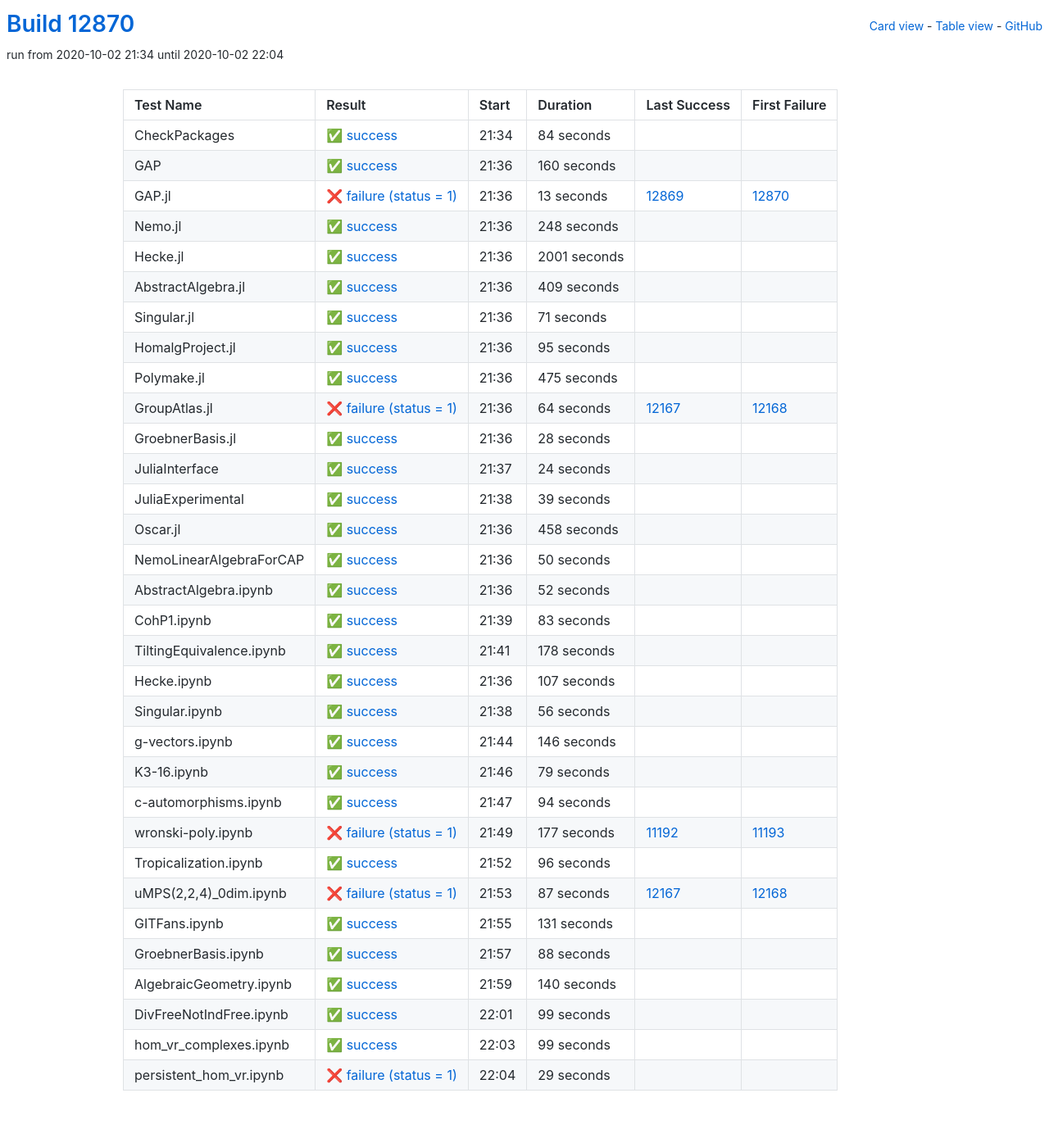
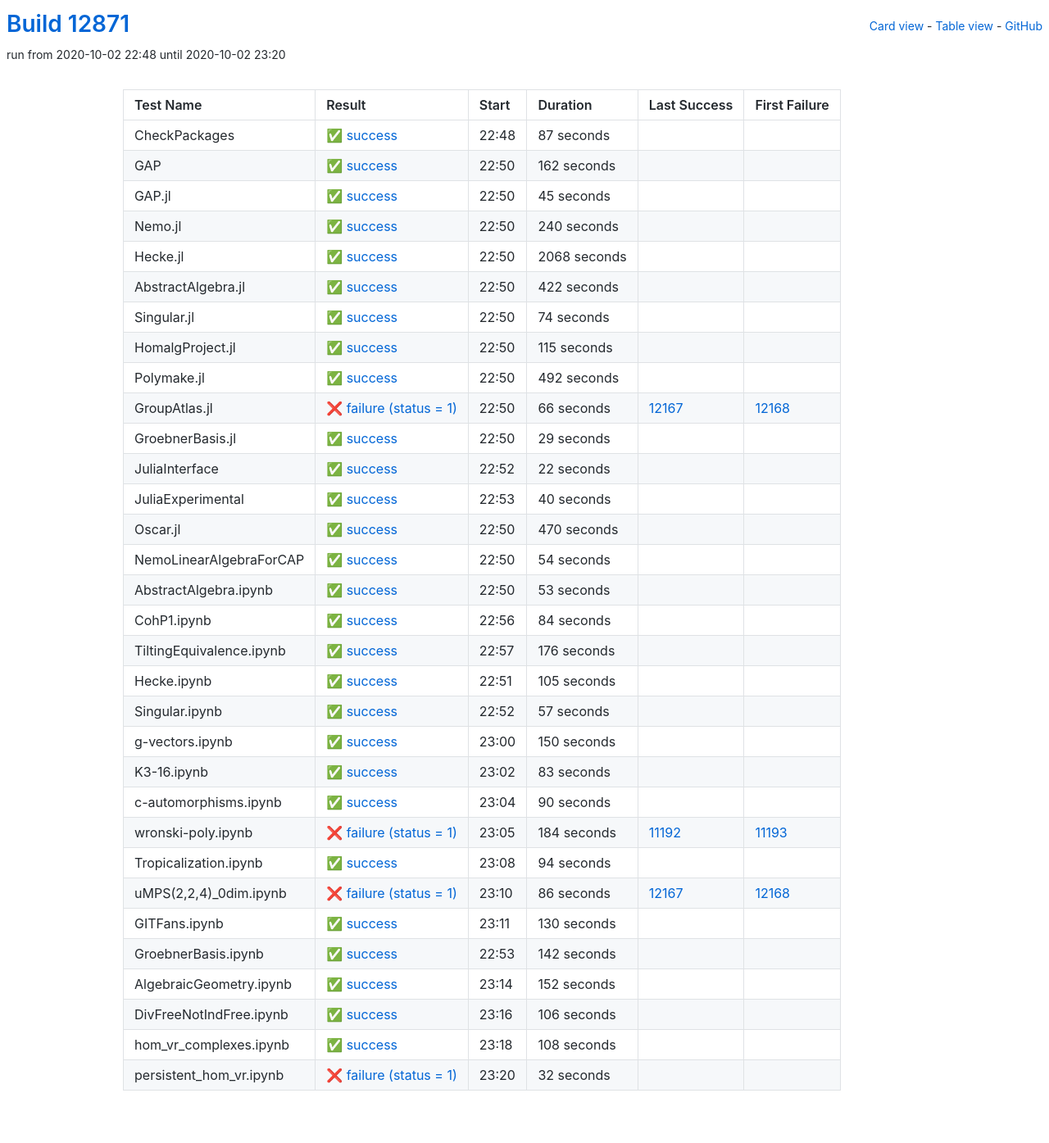
Before and after one commit to oscar-system/oscar-ci-status, a Jekyll site: the page built from table.html, in a window 1280 px wide. Shown: the whole page at 82% size. Built offline with Jekyll 4.4.1, drawn with Linux system fonts in a browser that asks for light colours.

Commit message:
Build #12871

```diff
--- a/_data/ci.yml
+++ b/_data/ci.yml
@@ -1,6 +1,6 @@
 ---
-build: 12870
-build_url: https://oscarci.mathematik.uni-kl.de/job/oscar/12870/
+build: 12871
+build_url: https://oscarci.mathematik.uni-kl.de/job/oscar/12871/
 job: oscar
 organization: oscar-system
 repo: oscar-ci-status
@@ -8,8 +8,200 @@
 tests:
 - name: CheckPackages
   id: checkpackages
-  log: https://oscarci.mathematik.uni-kl.de/job/oscar/12870/artifact/logs/build-12870/CheckPackages.log
-  start: 2020-10-02 21:34
+  log: https://oscarci.mathematik.uni-kl.de/job/oscar/12871/artifact/logs/build-12871/CheckPackages.log
+  start: 2020-10-02 22:48
+  success: true
+  exitcode: 0
+  status: success
+  duration: 87
+  last_success: false
+  last_success_url:
+  first_failure: false
+  first_failure_url:
+- name: GAP
+  id: gap
+  log: https://oscarci.mathematik.uni-kl.de/job/oscar/12871/artifact/logs/build-12871/GAP.log
+  start: 2020-10-02 22:50
+  success: true
+  exitcode: 0
+  status: success
+  duration: 162
+  last_success: false
+  last_success_url:
+  first_failure: false
+  first_failure_url:
+- name: GAP.jl
+  id: gap-jl
+  log: https://oscarci.mathematik.uni-kl.de/job/oscar/12871/artifact/logs/build-12871/GAP.jl.log
+  start: 2020-10-02 22:50
+  success: true
+  exitcode: 0
+  status: success
+  duration: 45
+  last_success: false
+  last_success_url:
+  first_failure: false
+  first_failure_url:
+- name: Nemo.jl
+  id: nemo-jl
+  log: https://oscarci.mathematik.uni-kl.de/job/oscar/12871/artifact/logs/build-12871/Nemo.jl.log
+  start: 2020-10-02 22:50
+  success: true
+  exitcode: 0
+  status: success
+  duration: 240
+  last_success: false
+  last_success_url:
+  first_failure: false
+  first_failure_url:
+- name: Hecke.jl
+  id: hecke-jl
+  log: https://oscarci.mathematik.uni-kl.de/job/oscar/12871/artifact/logs/build-12871/Hecke.jl.log
+  start: 2020-10-02 22:50
+  success: true
+  exitcode: 0
+  status: success
+  duration: 2068
+  last_success: false
+  last_success_url:
+  first_failure: false
+  first_failure_url:
+- name: AbstractAlgebra.jl
+  id: abstractalgebra-jl
+  log: https://oscarci.mathematik.uni-kl.de/job/oscar/12871/artifact/logs/build-12871/AbstractAlgebra.jl.log
+  start: 2020-10-02 22:50
+  success: true
+  exitcode: 0
+  status: success
+  duration: 422
+  last_success: false
+  last_success_url:
+  first_failure: false
+  first_failure_url:
+- name: Singular.jl
+  id: singular-jl
+  log: https://oscarci.mathematik.uni-kl.de/job/oscar/12871/artifact/logs/build-12871/Singular.jl.log
+  start: 2020-10-02 22:50
+  success: true
+  exitcode: 0
+  status: success
+  duration: 74
+  last_success: false
+  last_success_url:
+  first_failure: false
+  first_failure_url:
+- name: HomalgProject.jl
+  id: homalgproject-jl
+  log: https://oscarci.mathematik.uni-kl.de/job/oscar/12871/artifact/logs/build-12871/HomalgProject.jl.log
+  start: 2020-10-02 22:50
+  success: true
+  exitcode: 0
+  status: success
+  duration: 115
+  last_success: false
+  last_success_url:
+  first_failure: false
+  first_failure_url:
+- name: Polymake.jl
+  id: polymake-jl
+  log: https://oscarci.mathematik.uni-kl.de/job/oscar/12871/artifact/logs/build-12871/Polymake.jl.log
+  start: 2020-10-02 22:50
+  success: true
+  exitcode: 0
+  status: success
+  duration: 492
+  last_success: false
+  last_success_url:
+  first_failure: false
+  first_failure_url:
+- name: GroupAtlas.jl
+  id: groupatlas-jl
+  log: https://oscarci.mathematik.uni-kl.de/job/oscar/12871/artifact/logs/build-12871/GroupAtlas.jl.log
+  start: 2020-10-02 22:50
+  success: false
+  exitcode: 1
+  status: failure
+  duration: 66
+  last_success: 12167
+  last_success_url: https://oscarci.mathematik.uni-kl.de/job/oscar/12167/
+  first_failure: 12168
+  first_failure_url: https://oscarci.mathematik.uni-kl.de/job/oscar/12168/
+- name: GroebnerBasis.jl
+  id: groebnerbasis-jl
+  log: https://oscarci.mathematik.uni-kl.de/job/oscar/12871/artifact/logs/build-12871/GroebnerBasis.jl.log
+  start: 2020-10-02 22:50
+  success: true
+  exitcode: 0
+  status: success
+  duration: 29
+  last_success: false
+  last_success_url:
+  first_failure: false
+  first_failure_url:
+- name: JuliaInterface
+  id: juliainterface
+  log: https://oscarci.mathematik.uni-kl.de/job/oscar/12871/artifact/logs/build-12871/JuliaInterface.log
+  start: 2020-10-02 22:52
+  success: true
+  exitcode: 0
+  status: success
+  duration: 22
+  last_success: false
+  last_success_url:
+  first_failure: false
+  first_failure_url:
+- name: JuliaExperimental
+  id: juliaexperimental
+  log: https://oscarci.mathematik.uni-kl.de/job/oscar/12871/artifact/logs/build-12871/JuliaExperimental.log
+  start: 2020-10-02 22:53
+  success: true
+  exitcode: 0
+  status: success
+  duration: 40
+  last_success: false
+  last_success_url:
+  first_failure: false
+  first_failure_url:
+- name: Oscar.jl
+  id: oscar-jl
+  log: https://oscarci.mathematik.uni-kl.de/job/oscar/12871/artifact/logs/build-12871/Oscar.jl.log
+  start: 2020-10-02 22:50
+  success: true
+  exitcode: 0
+  status: success
+  duration: 470
+  last_success: false
+  last_success_url:
+  first_failure: false
+  first_failure_url:
+- name: NemoLinearAlgebraForCAP
+  id: nemolinearalgebraforcap
+  log: https://oscarci.mathematik.uni-kl.de/job/oscar/12871/artifact/logs/build-12871/NemoLinearAlgebraForCAP.log
+  start: 2020-10-02 22:50
+  success: true
+  exitcode: 0
+  status: success
+  duration: 54
+  last_success: false
+  last_success_url:
+  first_failure: false
+  first_failure_url:
+- name: AbstractAlgebra.ipynb
+  id: abstractalgebra-ipynb
+  log: https://oscarci.mathematik.uni-kl.de/job/oscar/12871/artifact/logs/build-12871/AbstractAlgebra.ipynb.log
+  start: 2020-10-02 22:50
+  success: true
+  exitcode: 0
+  status: success
+  duration: 53
+  last_success: false
+  last_success_url:
+  first_failure: false
+  first_failure_url:
+- name: CohP1.ipynb
+  id: cohp1-ipynb
+  log: https://oscarci.mathematik.uni-kl.de/job/oscar/12871/artifact/logs/build-12871/CohP1.ipynb.log
+  start: 2020-10-02 22:56
   success: true
   exitcode: 0
   status: success
@@ -18,190 +210,58 @@
   last_success_url:
   first_failure: false
   first_failure_url:
-- name: GAP
-  id: gap
-  log: https://oscarci.mathematik.uni-kl.de/job/oscar/12870/artifact/logs/build-12870/GAP.log
-  start: 2020-10-02 21:36
+- name: TiltingEquivalence.ipynb
+  id: tiltingequivalence-ipynb
+  log: https://oscarci.mathematik.uni-kl.de/job/oscar/12871/artifact/logs/build-12871/TiltingEquivalence.ipynb.log
+  start: 2020-10-02 22:57
   success: true
   exitcode: 0
   status: success
-  duration: 160
+  duration: 176
   last_success: false
   last_success_url:
   first_failure: false
   first_failure_url:
-- name: GAP.jl
-  id: gap-jl
-  log: https://oscarci.mathematik.uni-kl.de/job/oscar/12870/artifact/logs/build-12870/GAP.jl.log
-  start: 2020-10-02 21:36
-  success: false
-  exitcode: 1
-  status: failure
-  duration: 13
-  last_success: 12869
-  last_success_url: https://oscarci.mathematik.uni-kl.de/job/oscar/12869/
-  first_failure: 12870
-  first_failure_url: https://oscarci.mathematik.uni-kl.de/job/oscar/12870/
-- name: Nemo.jl
-  id: nemo-jl
-  log: https://oscarci.mathematik.uni-kl.de/job/oscar/12870/artifact/logs/build-12870/Nemo.jl.log
-  start: 2020-10-02 21:36
+- name: Hecke.ipynb
+  id: hecke-ipynb
+  log: https://oscarci.mathematik.uni-kl.de/job/oscar/12871/artifact/logs/build-12871/Hecke.ipynb.log
+  start: 2020-10-02 22:51
   success: true
   exitcode: 0
   status: success
-  duration: 248
+  duration: 105
   last_success: false
   last_success_url:
   first_failure: false
   first_failure_url:
-- name: Hecke.jl
-  id: hecke-jl
-  log: https://oscarci.mathematik.uni-kl.de/job/oscar/12870/artifact/logs/build-12870/Hecke.jl.log
-  start: 2020-10-02 21:36
+- name: Singular.ipynb
+  id: singular-ipynb
+  log: https://oscarci.mathematik.uni-kl.de/job/oscar/12871/artifact/logs/build-12871/Singular.ipynb.log
+  start: 2020-10-02 22:52
   success: true
   exitcode: 0
   status: success
-  duration: 2001
+  duration: 57
   last_success: false
   last_success_url:
   first_failure: false
   first_failure_url:
-- name: AbstractAlgebra.jl
-  id: abstractalgebra-jl
-  log: https://oscarci.mathematik.uni-kl.de/job/oscar/12870/artifact/logs/build-12870/AbstractAlgebra.jl.log
-  start: 2020-10-02 21:36
+- name: g-vectors.ipynb
+  id: g-vectors-ipynb
+  log: https://oscarci.mathematik.uni-kl.de/job/oscar/12871/artifact/logs/build-12871/g-vectors.ipynb.log
+  start: 2020-10-02 23:00
   success: true
   exitcode: 0
   status: success
-  duration: 409
+  duration: 150
   last_success: false
   last_success_url:
   first_failure: false
   first_failure_url:
-- name: Singular.jl
-  id: singular-jl
-  log: https://oscarci.mathematik.uni-kl.de/job/oscar/12870/artifact/logs/build-12870/Singular.jl.log
-  start: 2020-10-02 21:36
-  success: true
-  exitcode: 0
-  status: success
-  duration: 71
-  last_success: false
-  last_success_url:
-  first_failure: false
-  first_failure_url:
-- name: HomalgProject.jl
-  id: homalgproject-jl
-  log: https://oscarci.mathematik.uni-kl.de/job/oscar/12870/artifact/logs/build-12870/HomalgProject.jl.log
-  start: 2020-10-02 21:36
-  success: true
-  exitcode: 0
-  status: success
-  duration: 95
-  last_success: false
-  last_success_url:
-  first_failure: false
-  first_failure_url:
-- name: Polymake.jl
-  id: polymake-jl
-  log: https://oscarci.mathematik.uni-kl.de/job/oscar/12870/artifact/logs/build-12870/Polymake.jl.log
-  start: 2020-10-02 21:36
-  success: true
-  exitcode: 0
-  status: success
-  duration: 475
-  last_success: false
-  last_success_url:
-  first_failure: false
-  first_failure_url:
-- name: GroupAtlas.jl
-  id: groupatlas-jl
-  log: https://oscarci.mathematik.uni-kl.de/job/oscar/12870/artifact/logs/build-12870/GroupAtlas.jl.log
-  start: 2020-10-02 21:36
-  success: false
-  exitcode: 1
-  status: failure
-  duration: 64
-  last_success: 12167
-  last_success_url: https://oscarci.mathematik.uni-kl.de/job/oscar/12167/
-  first_failure: 12168
-  first_failure_url: https://oscarci.mathematik.uni-kl.de/job/oscar/12168/
-- name: GroebnerBasis.jl
-  id: groebnerbasis-jl
-  log: https://oscarci.mathematik.uni-kl.de/job/oscar/12870/artifact/logs/build-12870/GroebnerBasis.jl.log
-  start: 2020-10-02 21:36
-  success: true
-  exitcode: 0
-  status: success
-  duration: 28
-  last_success: false
-  last_success_url:
-  first_failure: false
-  first_failure_url:
-- name: JuliaInterface
-  id: juliainterface
-  log: https://oscarci.mathematik.uni-kl.de/job/oscar/12870/artifact/logs/build-12870/JuliaInterface.log
-  start: 2020-10-02 21:37
-  success: true
-  exitcode: 0
-  status: success
-  duration: 24
-  last_success: false
-  last_success_url:
-  first_failure: false
-  first_failure_url:
-- name: JuliaExperimental
-  id: juliaexperimental
-  log: https://oscarci.mathematik.uni-kl.de/job/oscar/12870/artifact/logs/build-12870/JuliaExperimental.log
-  start: 2020-10-02 21:38
-  success: true
-  exitcode: 0
-  status: success
-  duration: 39
-  last_success: false
-  last_success_url:
-  first_failure: false
-  first_failure_url:
-- name: Oscar.jl
-  id: oscar-jl
-  log: https://oscarci.mathematik.uni-kl.de/job/oscar/12870/artifact/logs/build-12870/Oscar.jl.log
-  start: 2020-10-02 21:36
-  success: true
-  exitcode: 0
-  status: success
-  duration: 458
-  last_success: false
-  last_success_url:
-  first_failure: false
-  first_failure_url:
-- name: NemoLinearAlgebraForCAP
-  id: nemolinearalgebraforcap
-  log: https://oscarci.mathematik.uni-kl.de/job/oscar/12870/artifact/logs/build-12870/NemoLinearAlgebraForCAP.log
-  start: 2020-10-02 21:36
-  success: true
-  exitcode: 0
-  status: success
-  duration: 50
-  last_success: false
-  last_success_url:
-  first_failure: false
-  first_failure_url:
-- name: AbstractAlgebra.ipynb
-  id: abstractalgebra-ipynb
-  log: https://oscarci.mathematik.uni-kl.de/job/oscar/12870/artifact/logs/build-12870/AbstractAlgebra.ipynb.log
-  start: 2020-10-02 21:36
-  success: true
-  exitcode: 0
-  status: success
-  duration: 52
-  last_success: false
-  last_success_url:
-  first_failure: false
-  first_failure_url:
-- name: CohP1.ipynb
-  id: cohp1-ipynb
-  log: https://oscarci.mathematik.uni-kl.de/job/oscar/12870/artifact/logs/build-12870/CohP1.ipynb.log
-  start: 2020-10-02 21:39
+- name: K3-16.ipynb
+  id: k3-16-ipynb
+  log: https://oscarci.mathematik.uni-kl.de/job/oscar/12871/artifact/logs/build-12871/K3-16.ipynb.log
+  start: 2020-10-02 23:02
   success: true
   exitcode: 0
   status: success
@@ -210,70 +270,34 @@
   last_success_url:
   first_failure: false
   first_failure_url:
-- name: TiltingEquivalence.ipynb
-  id: tiltingequivalence-ipynb
-  log: https://oscarci.mathematik.uni-kl.de/job/oscar/12870/artifact/logs/build-12870/TiltingEquivalence.ipynb.log
-  start: 2020-10-02 21:41
+- name: c-automorphisms.ipynb
+  id: c-automorphisms-ipynb
+  log: https://oscarci.mathematik.uni-kl.de/job/oscar/12871/artifact/logs/build-12871/c-automorphisms.ipynb.log
+  start: 2020-10-02 23:04
   success: true
   exitcode: 0
   status: success
-  duration: 178
+  duration: 90
   last_success: false
   last_success_url:
   first_failure: false
   first_failure_url:
-- name: Hecke.ipynb
-  id: hecke-ipynb
-  log: https://oscarci.mathematik.uni-kl.de/job/oscar/12870/artifact/logs/build-12870/Hecke.ipynb.log
-  start: 2020-10-02 21:36
-  success: true
-  exitcode: 0
-  status: success
-  duration: 107
-  last_success: false
-  last_success_url:
-  first_failure: false
-  first_failure_url:
-- name: Singular.ipynb
-  id: singular-ipynb
-  log: https://oscarci.mathematik.uni-kl.de/job/oscar/12870/artifact/logs/build-12870/Singular.ipynb.log
-  start: 2020-10-02 21:38
-  success: true
-  exitcode: 0
-  status: success
-  duration: 56
-  last_success: false
-  last_success_url:
-  first_failure: false
-  first_failure_url:
-- name: g-vectors.ipynb
-  id: g-vectors-ipynb
-  log: https://oscarci.mathematik.uni-kl.de/job/oscar/12870/artifact/logs/build-12870/g-vectors.ipynb.log
-  start: 2020-10-02 21:44
-  success: true
-  exitcode: 0
-  status: success
-  duration: 146
-  last_success: false
-  last_success_url:
-  first_failure: false
-  first_failure_url:
-- name: K3-16.ipynb
-  id: k3-16-ipynb
-  log: https://oscarci.mathematik.uni-kl.de/job/oscar/12870/artifact/logs/build-12870/K3-16.ipynb.log
-  start: 2020-10-02 21:46
-  success: true
-  exitcode: 0
-  status: success
-  duration: 79
-  last_success: false
-  last_success_url:
-  first_failure: false
-  first_failure_url:
-- name: c-automorphisms.ipynb
-  id: c-automorphisms-ipynb
-  log: https://oscarci.mathematik.uni-kl.de/job/oscar/12870/artifact/logs/build-12870/c-automorphisms.ipynb.log
-  start: 2020-10-02 21:47
+- name: wronski-poly.ipynb
+  id: wronski-poly-ipynb
+  log: https://oscarci.mathematik.uni-kl.de/job/oscar/12871/artifact/logs/build-12871/wronski-poly.ipynb.log
+  start: 2020-10-02 23:05
+  success: false
+  exitcode: 1
+  status: failure
+  duration: 184
+  last_success: 11192
+  last_success_url: https://oscarci.mathematik.uni-kl.de/job/oscar/11192/
+  first_failure: 11193
+  first_failure_url: https://oscarci.mathematik.uni-kl.de/job/oscar/11193/
+- name: Tropicalization.ipynb
+  id: tropicalization-ipynb
+  log: https://oscarci.mathematik.uni-kl.de/job/oscar/12871/artifact/logs/build-12871/Tropicalization.ipynb.log
+  start: 2020-10-02 23:08
   success: true
   exitcode: 0
   status: success
@@ -282,110 +306,86 @@
   last_success_url:
   first_failure: false
   first_failure_url:
-- name: wronski-poly.ipynb
-  id: wronski-poly-ipynb
-  log: https://oscarci.mathematik.uni-kl.de/job/oscar/12870/artifact/logs/build-12870/wronski-poly.ipynb.log
-  start: 2020-10-02 21:49
+- name: uMPS(2,2,4)_0dim.ipynb
+  id: umps-2-2-4-0dim-ipynb
+  log: https://oscarci.mathematik.uni-kl.de/job/oscar/12871/artifact/logs/build-12871/uMPS-2-2-4-_0dim.ipynb.log
+  start: 2020-10-02 23:10
   success: false
   exitcode: 1
   status: failure
-  duration: 177
-  last_success: 11192
-  last_success_url: https://oscarci.mathematik.uni-kl.de/job/oscar/11192/
-  first_failure: 11193
-  first_failure_url: https://oscarci.mathematik.uni-kl.de/job/oscar/11193/
-- name: Tropicalization.ipynb
-  id: tropicalization-ipynb
-  log: https://oscarci.mathematik.uni-kl.de/job/oscar/12870/artifact/logs/build-12870/Tropicalization.ipynb.log
-  start: 2020-10-02 21:52
-  success: true
-  exitcode: 0
-  status: success
-  duration: 96
-  last_success: false
-  last_success_url:
-  first_failure: false
-  first_failure_url:
-- name: uMPS(2,2,4)_0dim.ipynb
-  id: umps-2-2-4-0dim-ipynb
-  log: https://oscarci.mathematik.uni-kl.de/job/oscar/12870/artifact/logs/build-12870/uMPS-2-2-4-_0dim.ipynb.log
-  start: 2020-10-02 21:53
-  success: false
-  exitcode: 1
-  status: failure
-  duration: 87
+  duration: 86
   last_success: 12167
   last_success_url: https://oscarci.mathematik.uni-kl.de/job/oscar/12167/
   first_failure: 12168
   first_failure_url: https://oscarci.mathematik.uni-kl.de/job/oscar/12168/
 - name: GITFans.ipynb
   id: gitfans-ipynb
-  log: https://oscarci.mathematik.uni-kl.de/job/oscar/12870/artifact/logs/build-12870/GITFans.ipynb.log
-  start: 2020-10-02 21:55
+  log: https://oscarci.mathematik.uni-kl.de/job/oscar/12871/artifact/logs/build-12871/GITFans.ipynb.log
+  start: 2020-10-02 23:11
   success: true
   exitcode: 0
   status: success
-  duration: 131
+  duration: 130
   last_success: false
   last_success_url:
   first_failure: false
   first_failure_url:
 - name: GroebnerBasis.ipynb
   id: groebnerbasis-ipynb
-  log: https://oscarci.mathematik.uni-kl.de/job/oscar/12870/artifact/logs/build-12870/GroebnerBasis.ipynb.log
-  start: 2020-10-02 21:57
+  log: https://oscarci.mathematik.uni-kl.de/job/oscar/12871/artifact/logs/build-12871/GroebnerBasis.ipynb.log
+  start: 2020-10-02 22:53
   success: true
   exitcode: 0
   status: success
-  duration: 88
+  duration: 142
   last_success: false
   last_success_url:
   first_failure: false
   first_failure_url:
 - name: AlgebraicGeometry.ipynb
   id: algebraicgeometry-ipynb
-  log: https://oscarci.mathematik.uni-kl.de/job/oscar/12870/artifact/logs/build-12870/AlgebraicGeometry.ipynb.log
-  start: 2020-10-02 21:59
+  log: https://oscarci.mathematik.uni-kl.de/job/oscar/12871/artifact/logs/build-12871/AlgebraicGeometry.ipynb.log
+  start: 2020-10-02 23:14
   success: true
   exitcode: 0
   status: success
-  duration: 140
+  duration: 152
   last_success: false
   last_success_url:
   first_failure: false
   first_failure_url:
 - name: DivFreeNotIndFree.ipynb
   id: divfreenotindfree-ipynb
-  log: https://oscarci.mathematik.uni-kl.de/job/oscar/12870/artifact/logs/build-12870/DivFreeNotIndFree.ipynb.log
-  start: 2020-10-02 22:01
+  log: https://oscarci.mathematik.uni-kl.de/job/oscar/12871/artifact/logs/build-12871/DivFreeNotIndFree.ipynb.log
+  start: 2020-10-02 23:16
   success: true
   exitcode: 0
   status: success
-  duration: 99
+  duration: 106
   last_success: false
   last_success_url:
   first_failure: false
   first_failure_url:
 - name: hom_vr_complexes.ipynb
   id: hom-vr-complexes-ipynb
-  log: https://oscarci.mathematik.uni-kl.de/job/oscar/12870/artifact/logs/build-12870/hom_vr_complexes.ipynb.log
-  start: 2020-10-02 22:03
+  log: https://oscarci.mathematik.uni-kl.de/job/oscar/12871/artifact/logs/build-12871/hom_vr_complexes.ipynb.log
+  start: 2020-10-02 23:18
   success: true
   exitcode: 0
   status: success
-  duration: 99
+  duration: 108
   last_success: false
   last_success_url:
   first_failure: false
   first_failure_url:
 - name: persistent_hom_vr.ipynb
   id: persistent-hom-vr-ipynb
-  log: https://oscarci.mathematik.uni-kl.de/job/oscar/12870/artifact/logs/build-12870/persistent_hom_vr.ipynb.log
-  start: 2020-10-02 22:04
+  log: https://oscarci.mathematik.uni-kl.de/job/oscar/12871/artifact/logs/build-12871/persistent_hom_vr.ipynb.log
+  start: 2020-10-02 23:20
   success: false
   exitcode: 1
   status: failure
-  duration: 29
+  duration: 32
   last_success: false
   last_success_url:
   first_failure: false
```
Also changed, not shown: README.md.
